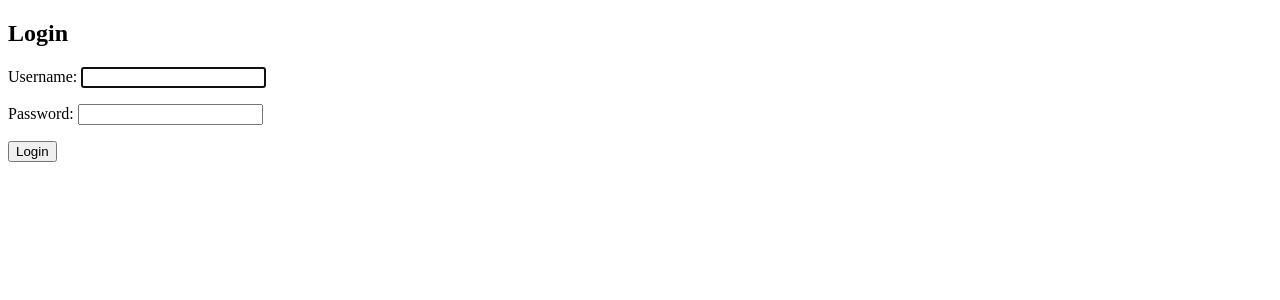
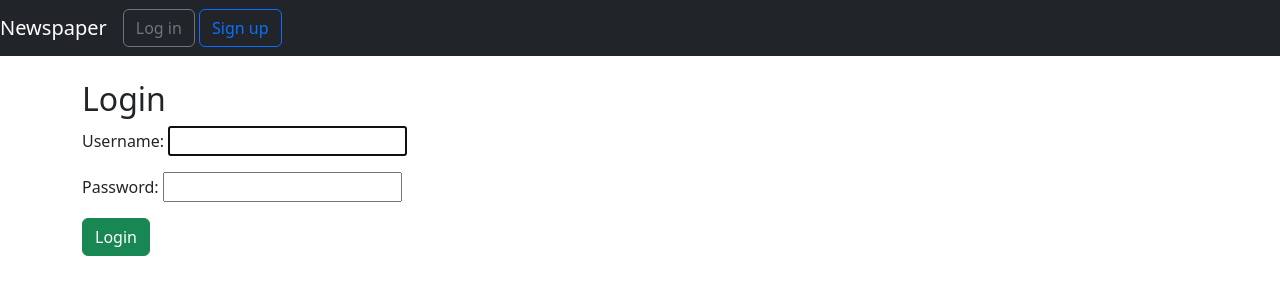
Before and after one commit to joise71/django_project-newspaper, a Django app: page /users/login/ in a window 1280 px wide. Shown: the top 300 px of the page. Run offline with Django 4.2, Linux system fonts and the light colour scheme; parts of the project's set-up code (start-up, migrations or seed data) failed here and were passed over.

Commit message:
changed base view of pages, added bootstrap

```diff
--- a/templates/base.html
+++ b/templates/base.html
@@ -2,13 +2,48 @@
 <html lang="en">
 <head>
     <meta charset="UTF-8">
-    <title>Newspaper app</title>
+    <meta name="viewport" content="width=device-width, initial-scale=1, shrink-to-fit=no">
+    <link href="https://cdn.jsdelivr.net/npm/bootstrap@5.3.0-alpha1/dist/css/bootstrap.min.css"
+          rel="stylesheet" integrity="sha384-GLhlTQ8iRABdZLl6O3oVMWSktQOp6b7In1Zl3/Jr59b6EGGoI1aFkw7cmDA6j6gD"
+          crossorigin="anonymous">
+    <title>
+        {% block title %}Newspaper App{% endblock title %}
+    </title>
 </head>
 <body>
-    <main>
+    <nav class="navbar navbar-expand-md navbar-dark bg-dark mb-4">
+        <a class="navbar-brand" href="{% url 'home' %}">Newspaper</a>
+        <button class="navbar-toggler" type="button" data-bs-toggle="collapse" data-bs-target="#navbarCollapse"
+                aria-controls="navbarCollapse" aria-expanded="false" aria-label="Toggle navigation">
+            <span class="navbar-toggler-icon"></span>
+        </button>
+        <div class="collapse navbar-collapse" id="navbarCollapse">
+            {% if user.is_authenticated %}
+            <ul class="navbar-nav ml-auto">
+                <li class="nav-item">
+                    <a class="nav-link dropdown-toggle" href="#" id="userMenu" data-bs-toggle="dropdown"
+                       aria-haspopup="true" aria-expanded="false">{{ user.username }}</a>
+                    <div class="dropdown-menu dropdownn-menu-right" aria-labelledby="userMenu">
+                        <a class="dropdown-item" href="{% url 'password_change' %}">Change password</a>
+                        <div class="dropdown-divider"></div>
+                        <a class="dropdown-item" href="{% url 'logout' %}">Log out</a>
+                    </div>
+                </li>
+            </ul>
+            {% else %}
+            <form class="form-inline ml-auto">
+                <a href="{% url 'login' %}" class="btn btn-outline-secondary">Log in</a>
+                <a href="{% url 'signup' %}" class="btn btn-outline-primary ml-2">Sign up</a>
+            </form>
+            {% endif %}
+        </div>
+    </nav>
+    <div class="container">
         {% block content %}
         {% endblock content %}
-    </main>
-
+    </div>
+    <script src="https://cdn.jsdelivr.net/npm/bootstrap@5.3.0-alpha1/dist/js/bootstrap.bundle.min.js"
+        integrity="sha384-w76AqPfDkMBDXo30jS1Sgez6pr3x5MlQ1ZAGC+nuZB+EYdgRZgiwxhTBTkF7CXvN"
+        crossorigin="anonymous"></script>
 </body>
 </html>
--- a/templates/registration/login.html
+++ b/templates/registration/login.html
@@ -7,6 +7,6 @@
     <form method="post">
         {% csrf_token %}
         {{ form.as_p }}
-        <button type="submit">Login</button>
+        <button class="btn btn-success ml-2" type="submit">Login</button>
     </form>
 {% endblock %}
```
Also changed, not shown: db.sqlite3.
